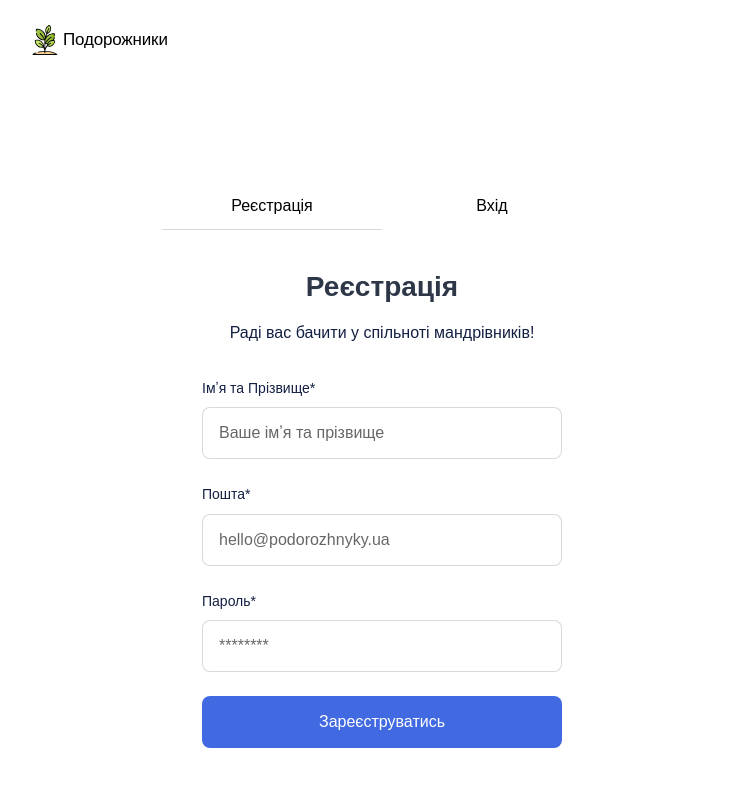
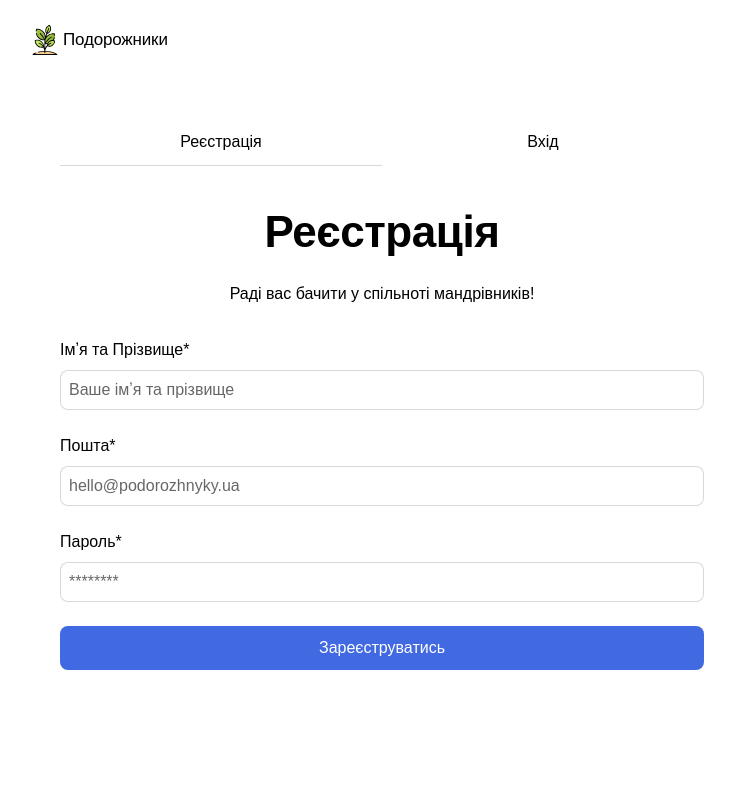
Before and after one commit to AleksPolishcuk/travellers.app_frontend, a Next.js app: page /auth/register in a window 1280 px wide. Shown: the top 800 px of the page, without its empty margins (258-993 px from the left). Built offline with nearby package versions, Linux system fonts and the light colour scheme; no server answers; a web font is replaced by a local one.

Commit message:
update styles

```diff
--- a/app/components/AuthForm/AuthForm.module.css
+++ b/app/components/AuthForm/AuthForm.module.css
@@ -1,6 +1,7 @@
 /* Базові стилі - Mobile First (320px+) */
 .container {
   max-width: 100%;
+  padding: 0 16px;
   display: flex;
   flex-direction: column;
   align-items: center;
@@ -10,13 +11,12 @@
 
 .tabs {
   display: flex;
-  padding-top: 64px;
   background: transparent;
   margin-bottom: 32px;
   margin-top: 64px;
   width: 100%;
   gap: 0;
-  max-width: 335px;
+  max-width: none;
 }
 
 .tab {
@@ -31,13 +31,17 @@
   flex: 1;
   text-align: center;
   border-bottom: 1px solid transparent;
-  margin-bottom: -1px;
+  transition: all 0.3s ease;
 }
 
 .tab:hover {
-  color: #4169e1;
-  background-color: rgba(65, 105, 225, 0.05);
+  border-bottom-color: rgba(0, 0, 0, 0.10);
+  transform: translateY(-2px);
+  box-shadow: 0 4px 8px rgba(0, 0, 0, 0.1);
+
 }
+
+
 
 .tab.active {
   color: #000;
@@ -47,7 +51,7 @@
 .content {
   background: white;
   border-radius: 12px;
-  max-width: 335px;
+  max-width: none;
   width: 100%;
   text-align: center;
   margin-bottom: auto;
@@ -56,18 +60,21 @@
 }
 
 .title {
-  font-size: 24px;
+  font-size: 28px;
   font-weight: 700;
-  color: #2d3748;
+  color: #000;
   margin-bottom: 24px;
-  text-align: center;
+  line-height: 1.2;
+letter-spacing: -0.01em;
+text-align: center;
 }
 
 .subtitle {
-  color: #131f43;
+  color: #000;
   margin-bottom: 32px;
-  font-size: 14px;
-  line-height: 1.5;
+  font-weight: 400;
+font-size: 16px;
+line-height: 1.5;
   text-align: center;
 }
 
@@ -84,11 +91,11 @@
 }
 
 .label {
-  font-size: 14px;
-  font-weight: 500;
-  color: #131f43;
+  font-size: 16px;
+  font-weight: 400;
+  line-height: 1.5;
+  color: #000;
   margin-bottom: 8px;
-  transition: color 0.2s ease;
 }
 
 /* Стилі для лейбла з помилкою */
@@ -97,7 +104,7 @@
 }
 
 .input {
-  padding: 12px 16px;
+  padding: 8px;
   border: 1px solid rgba(0, 0, 0, 0.15);
   border-radius: 8px;
   font-size: 16px;
@@ -105,35 +112,30 @@
   background: #fff;
   width: 100%;
   box-sizing: border-box;
-  height: 48px;
-  color: #131f43;
+  height: 40px;
+  color: #000;
 }
 
 .input:focus {
   outline: none;
   border-color: #4169e1;
-  box-shadow: 0 0 0 3px rgba(65, 105, 225, 0.1);
 }
 
 .input::placeholder {
   color: rgba(0, 0, 0, 0.6);
 }
 
-.input:disabled {
-  background-color: #f5f5f5;
-  cursor: not-allowed;
-  opacity: 0.7;
-}
+
 
 /* Стилі для інпута з помилкою */
 .inputError {
   border-color: #b00101 !important;
-  background-color: #fef5f5 !important;
+
 }
 
 .inputError:focus {
   border-color: #b00101 !important;
-  box-shadow: 0 0 0 3px rgba(176, 1, 1, 0.1) !important;
+
 }
 
 .inputError::placeholder {
@@ -163,28 +165,30 @@
 
 .submitButton {
   font-family: var(--font-family);
-  padding: 14px 10px;
+  padding:10px 0;
   background: #4169e1;
   color: white;
-  border: none;
   border-radius: 8px;
   font-size: 16px;
   font-weight: 500;
   cursor: pointer;
   transition: all 0.3s ease;
   width: 100%;
-  height: 48px;
+  height: 44px;
   margin-bottom: 77px;
+  line-height: 1.5;
   position: relative;
 }
 
 .submitButton:hover:not(:disabled) {
-  background: #3151c7;
+  background: #e8eeff;
+  color: #000;
   transform: translateY(-1px);
-  box-shadow: 0 4px 12px rgba(65, 105, 225, 0.3);
+
 }
 
 .submitButton:active:not(:disabled) {
+  background-color: #7a96ea;
   transform: translateY(0);
 }
 
@@ -198,20 +202,6 @@
   color: transparent;
 }
 
-.submitButton.loading::after {
-  content: '';
-  position: absolute;
-  width: 20px;
-  height: 20px;
-  top: 50%;
-  left: 50%;
-  margin-left: -10px;
-  margin-top: -10px;
-  border: 2px solid transparent;
-  border-top: 2px solid white;
-  border-radius: 50%;
-  animation: spin 1s linear infinite;
-}
 
 .forgotPassword {
   text-align: center;
@@ -231,16 +221,16 @@
   text-decoration: underline;
 }
 
-@keyframes spin {
-  0% { transform: rotate(0deg); }
-  100% { transform: rotate(360deg); }
-}
+
 
 /* Адаптивний mobile (375px+) */
 @media (min-width: 375px) {
+  .container {
+    padding: 0 20px;
+  }
   .content {
     max-width: 335px;
-    padding: 0;
+    padding: 0 ;
   }
 
   .tabs {
@@ -260,25 +250,24 @@
   }
 
   .content {
-    max-width: 440px;
-    border-radius: 16px;
-    margin-bottom: 0;
-    padding: 0 40px;
+    max-width: 644px;
+    margin-bottom: 0 auto;
+    padding: 0 ;
   }
 
   .title {
-    font-size: 28px;
-    margin-bottom: 16px;
+    font-size: 44px;
+    margin-bottom: 24px;
   }
 
   .subtitle {
-    font-size: 16px;
     margin-bottom: 32px;
   }
 
   .tabs {
-    max-width: 440px;
+    max-width: 644px;
     margin-bottom: 40px;
+
   }
 
   .tab {
@@ -286,13 +275,12 @@
     font-size: 16px;
   }
 
-  .input {
-    height: 52px;
-  }
+  /* .input {
+    height: 40px;
+  } */
 
   .submitButton {
-    height: 52px;
-    font-size: 16px;
+    margin-bottom: 242px;
   }
 }
 
@@ -302,26 +290,17 @@
     padding: 0 64px;
   }
 
-  .content {
-    max-width: 480px;
-    padding: 48px;
-  }
-
   .title {
-    font-size: 32px;
+    font-size: 52px;
   }
 
   .subtitle {
     font-size: 17px;
   }
 
-  .tabs {
-    max-width: 480px;
-  }
-
   .tab {
-    padding: 16px 28px;
-    font-size: 17px;
+    padding: 10px 0;
+    font-size: 18px;
   }
 
   .input {
@@ -330,7 +309,7 @@
   }
 
   .submitButton {
-    height: 56px;
-    font-size: 17px;
+    font-size: 18px;
+    padding: 8;
   }
 }
```
